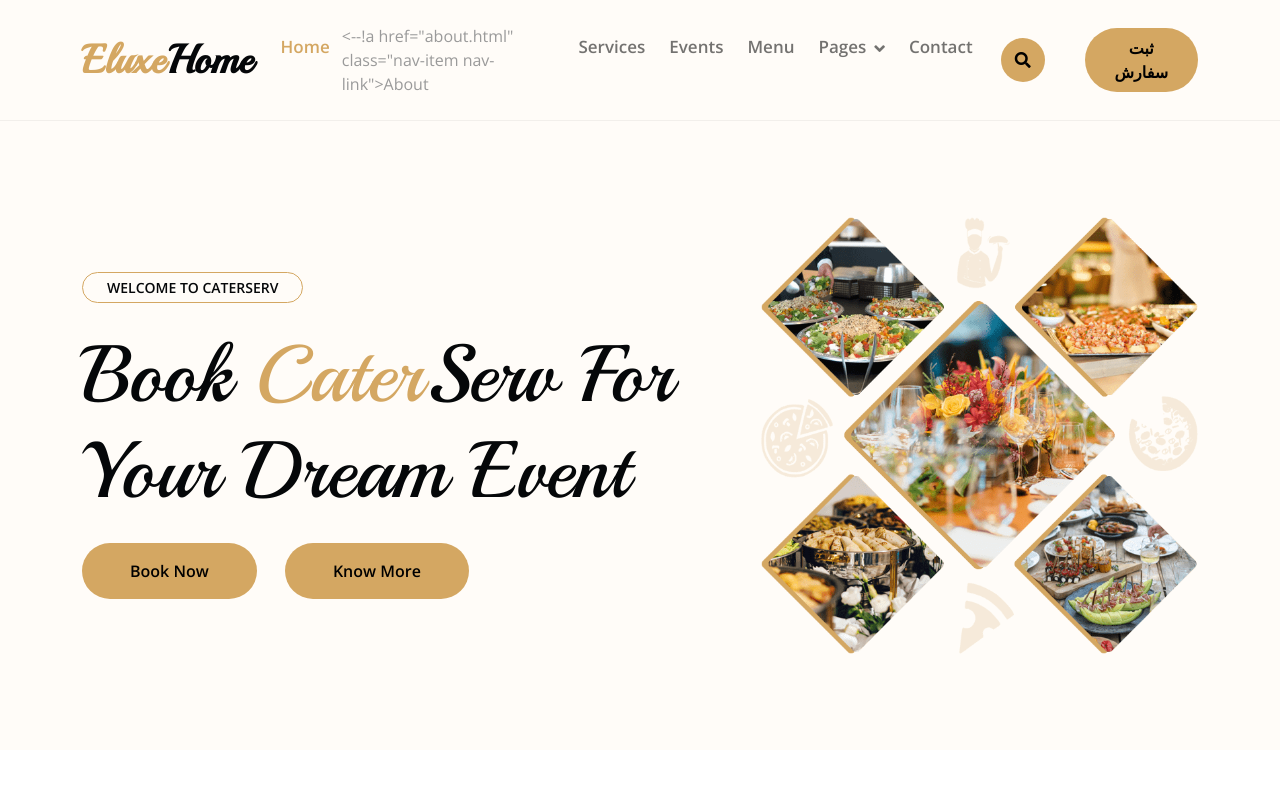
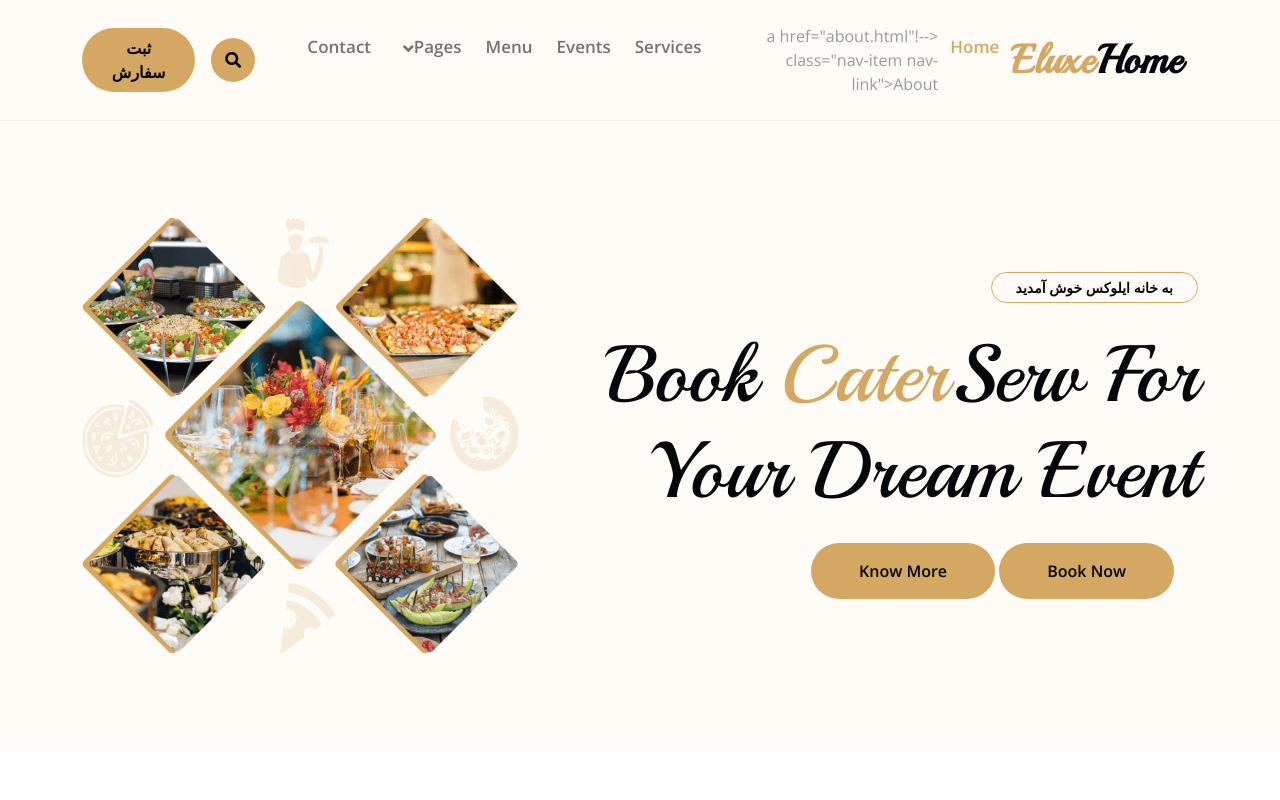
Before and after one commit to EluxeHome/eluxehome, a plain HTML site: page index.html in a window 1280 px wide. Shown: the top 800 px of the page. Drawn offline with nearby package versions, Linux system fonts and the light colour scheme; some packages are replaced by stand-ins of ours; animation ran at ten frames a second; a script that the page names is missing.

Commit message:
Update index.html

```diff
--- a/index.html
+++ b/index.html
@@ -29,7 +29,7 @@
         <link href="css/style.css" rel="stylesheet">
     </head>
 
-    <body>
+    <body dir="rtl">
 
         <!-- Spinner Start -->
         <div id="spinner" class="show w-100 vh-100 bg-white position-fixed translate-middle top-50 start-50  d-flex align-items-center justify-content-center">
@@ -101,7 +101,7 @@
             <div class="container">
                 <div class="row g-5 align-items-center">
                     <div class="col-lg-7 col-md-12">
-                        <small class="d-inline-block fw-bold text-dark text-uppercase bg-light border border-primary rounded-pill px-4 py-1 mb-4 animated bounceInDown">Welcome to CaterServ</small>
+                        <small class="d-inline-block fw-bold text-dark text-uppercase bg-light border border-primary rounded-pill px-4 py-1 mb-4 animated bounceInDown">به خانه ایلوکس خوش آمدید</small>
                         <h1 class="display-1 mb-4 animated bounceInDown">Book <span class="text-primary">Cater</span>Serv For Your Dream Event</h1>
                         <a href="" class="btn btn-primary border-0 rounded-pill py-3 px-4 px-md-5 me-4 animated bounceInLeft">Book Now</a>
                         <a href="" class="btn btn-primary border-0 rounded-pill py-3 px-4 px-md-5 animated bounceInLeft">Know More</a>
```
